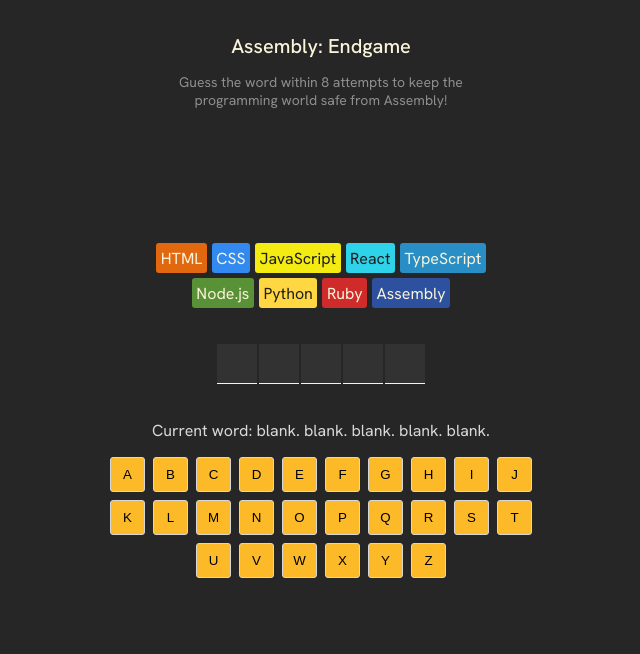
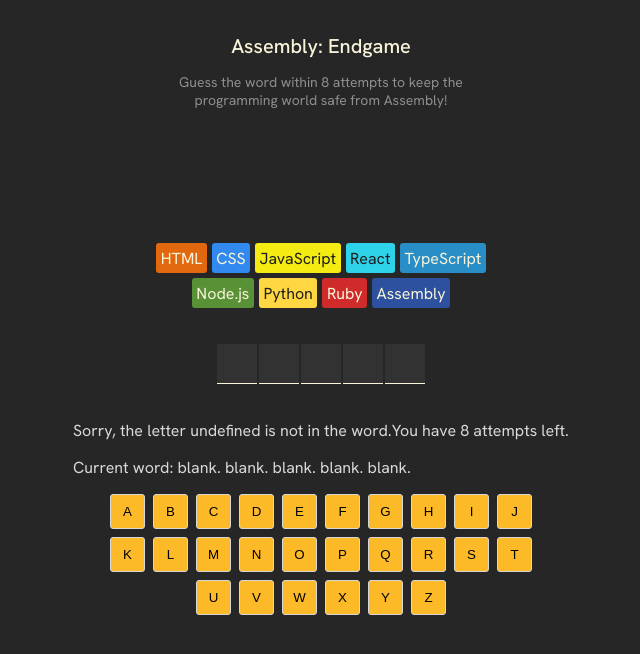
Before and after one commit to HacheGe60/assembly_endgame, a React (Vite) app: page / in a window 1280 px wide. Shown: the top 654 px of the page, without its empty margins (319-959 px from the left). Built offline with nearby package versions, Linux system fonts and the light colour scheme.

Commit message:
Make the game more a11y-friendly part 2

```diff
--- a/App.jsx
+++ b/App.jsx
@@ -20,6 +20,7 @@
   const [guessedLetters, setGuessedLetters] = useState([]);
 
   // Derived values
+  const numGuessesLeft = languages.length - 1;
   const wrongGuessCount =
     guessedLetters.filter(letter => !currentWord.includes(letter)).length;
   const isGameWon =
@@ -148,11 +149,21 @@
         {letterElements}
       </section>
 
+      {/* Combined visually-hidden aria-live region for status updates */}
+
       <section
         className="sr-only"
         aria-live="polite"
         role="status"
       >
+        <p>
+          {currentWord.includes(lastGuessedLetter) ?
+            `Correct! The letter ${lastGuessedLetter} is in the word.` :
+            `Sorry, the letter ${lastGuessedLetter} is not in the word.`
+          }
+          You have {numGuessesLeft} attempts left.
+
+        </p>
         <p>Current word: {currentWord.split("").map(letter =>
           guessedLetters.includes(letter) ? letter + "." : "blank.")
           .join(" ")}</p>
```
